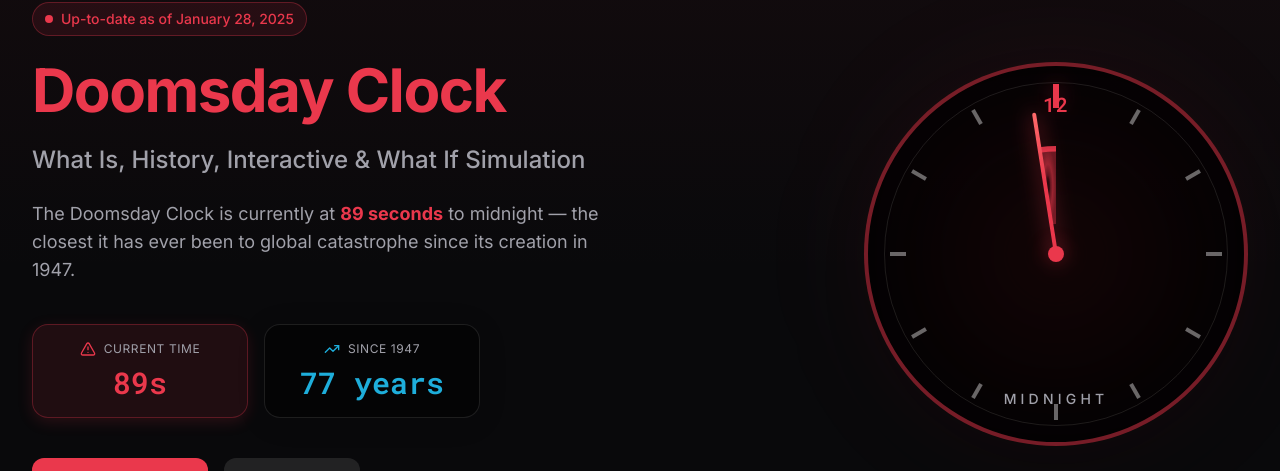
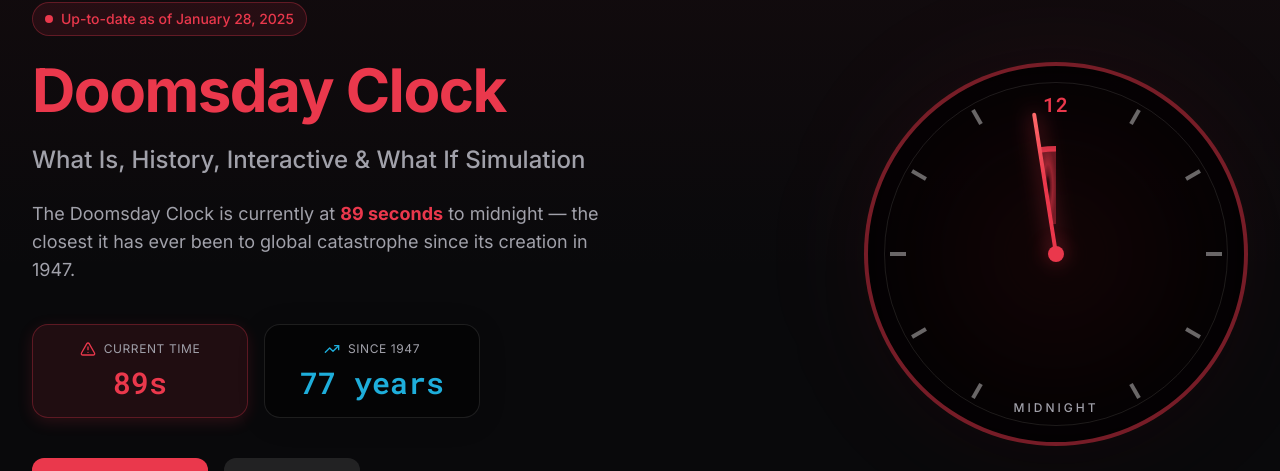
Before and after one commit to RamCali/DoomsdayClock, a React (Vite) app: page / in a window 1280 px wide. Shown: the part 218-689 px from the top of the page. Built offline with nearby package versions, Linux system fonts and the light colour scheme.

Commit message:
Fix clock label visibility - remove overlapping hour markers
- Skip hour markers at 12 and 6 oclock positions
- Labels 12 and MIDNIGHT now display clearly without obstruction
- Adjust MIDNIGHT text position and size for better fit

Co-Authored-By: Claude Opus 4.5 <noreply@anthropic.com>

```diff
--- a/src/components/DoomsdayClock.tsx
+++ b/src/components/DoomsdayClock.tsx
@@ -41,21 +41,23 @@ export function DoomsdayClock({ className }: DoomsdayClockProps) {
           {/* Inner ring */}
           <div className="absolute inset-4 rounded-full border border-white/10" />
 
-          {/* Hour markers */}
+          {/* Hour markers (skip 12 o'clock position - we use the label instead) */}
           {Array.from({ length: 12 }).map((_, i) => {
             const angle = (i * 30 - 90) * (Math.PI / 180);
-            const isNoon = i === 0;
+            const isMidnight = i === 0;
+            const isSix = i === 6;
             const radius = 42;
             const x = 50 + radius * Math.cos(angle);
             const y = 50 + radius * Math.sin(angle);
 
+            // Skip 12 o'clock (midnight) position - we show "12" label instead
+            // Skip 6 o'clock position - we show "MIDNIGHT" label instead
+            if (isMidnight || isSix) return null;
+
             return (
               <div
                 key={i}
-                className={cn(
-                  "absolute w-1 h-4 -translate-x-1/2 -translate-y-1/2",
-                  isNoon ? "bg-doom h-6 w-1.5 glow-doom" : "bg-white/40"
-                )}
+                className="absolute w-1 h-4 -translate-x-1/2 -translate-y-1/2 bg-white/40"
                 style={{
                   left: `${x}%`,
                   top: `${y}%`,
@@ -151,8 +153,8 @@ export function DoomsdayClock({ className }: DoomsdayClockProps) {
           </div>
 
           {/* "MIDNIGHT" text at bottom */}
-          <div className="absolute bottom-8 left-1/2 -translate-x-1/2 z-10">
-            <span className="text-muted-foreground text-xs sm:text-sm uppercase tracking-[0.3em] font-medium">
+          <div className="absolute bottom-5 sm:bottom-6 left-1/2 -translate-x-1/2 z-10">
+            <span className="text-muted-foreground text-[10px] sm:text-xs uppercase tracking-[0.25em] font-medium">
               Midnight
             </span>
           </div>
```
